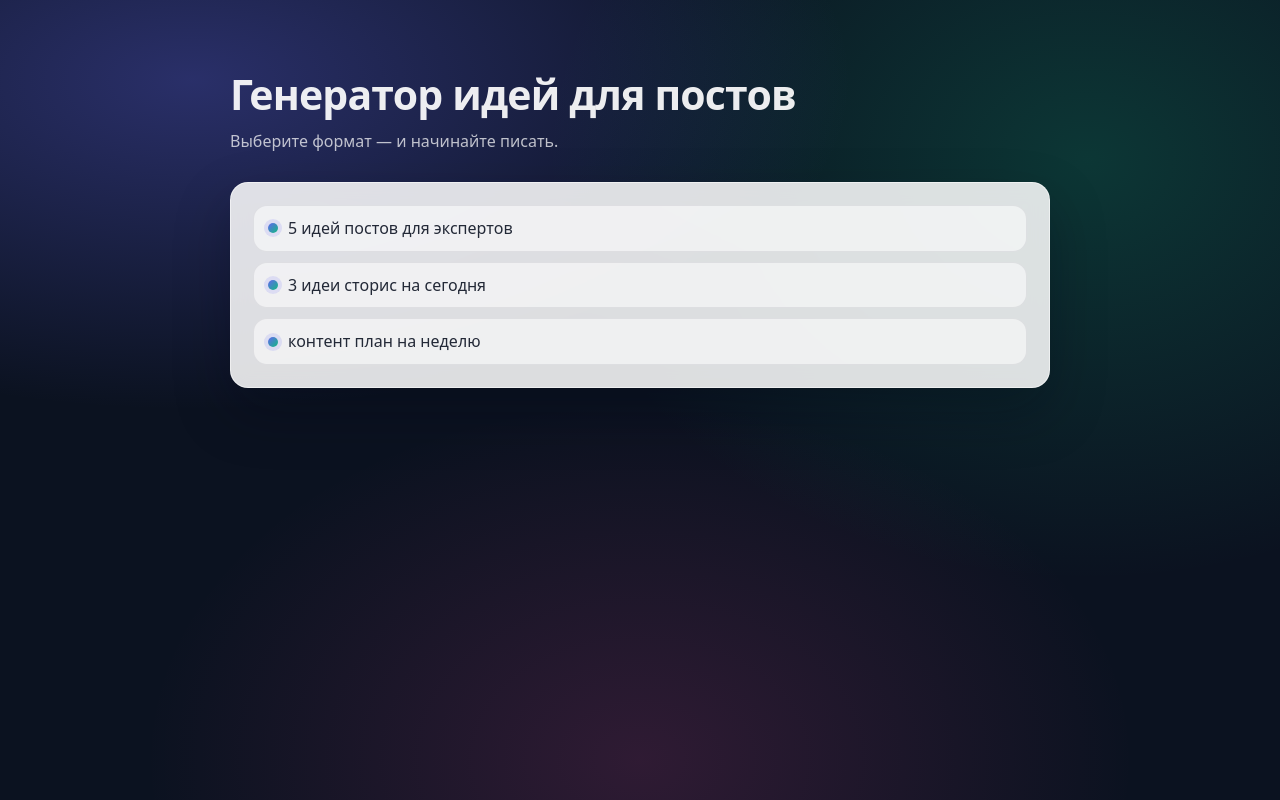
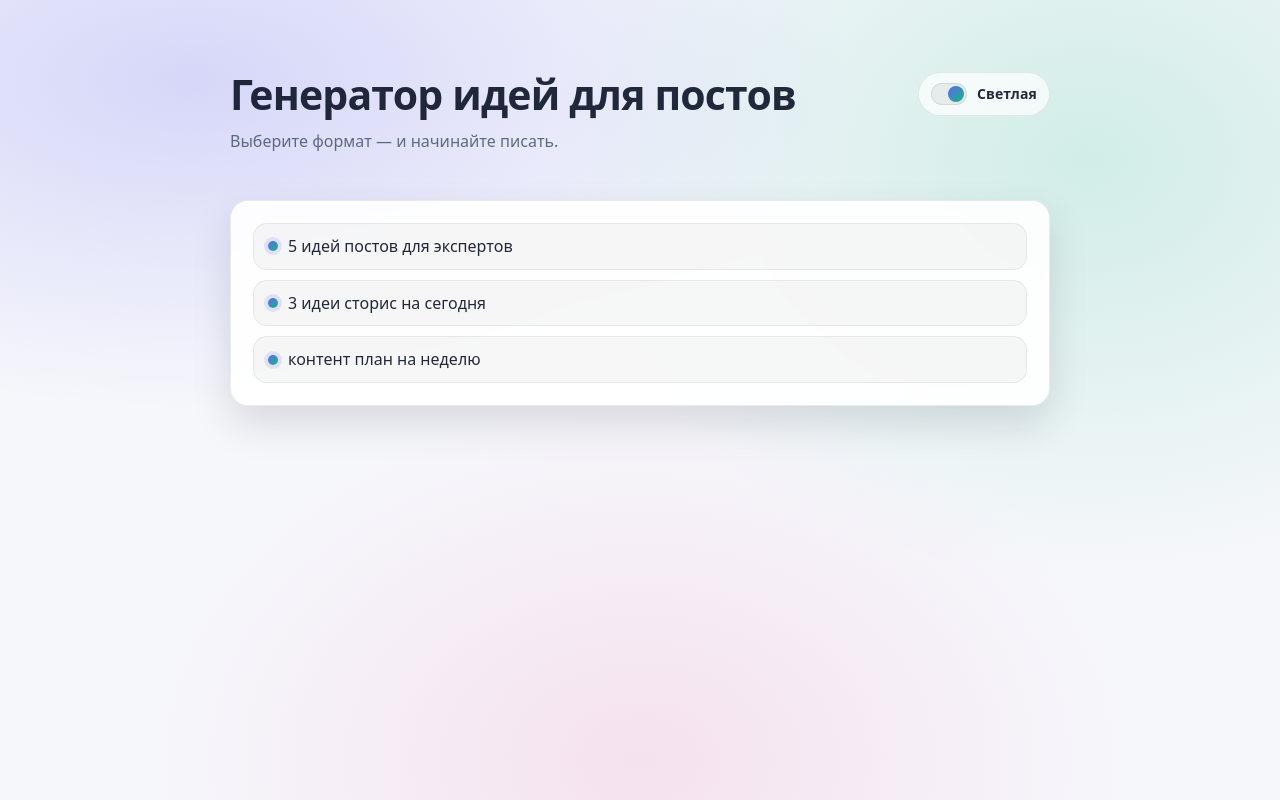
Before and after one commit to AllaUlyanova/proekt-test, a plain HTML site: page index.html in a window 1280 px wide. Drawn offline with Linux system fonts and the light colour scheme.

Commit message:
изменения светлая и темная тема

```diff
--- a/index.html
+++ b/index.html
@@ -4,16 +4,58 @@
     <meta charset="UTF-8" />
     <meta name="viewport" content="width=device-width, initial-scale=1.0" />
     <title>Генератор идей для постов</title>
+    <script>
+      (() => {
+        const storageKey = "theme";
+        const root = document.documentElement;
+        const saved = localStorage.getItem(storageKey);
+        const systemPrefersDark =
+          window.matchMedia &&
+          window.matchMedia("(prefers-color-scheme: dark)").matches;
+        const initial = saved ?? (systemPrefersDark ? "dark" : "light");
+        root.dataset.theme = initial;
+      })();
+    </script>
     <style>
       :root {
-        color-scheme: light;
+        --ring: 0 0 0 6px rgba(99, 102, 241, 0.15);
+        --dot: linear-gradient(135deg, #6366f1, #10b981);
+      }
+
+      html[data-theme="dark"] {
+        color-scheme: dark;
         --bg: #0b1220;
-        --text: #111827;
-        --muted: #6b7280;
+        --page-text: rgba(255, 255, 255, 0.92);
+        --page-muted: rgba(255, 255, 255, 0.72);
         --card: rgba(255, 255, 255, 0.86);
         --border: rgba(255, 255, 255, 0.55);
         --shadow: 0 24px 55px rgba(2, 6, 23, 0.28);
-        --ring: 0 0 0 6px rgba(99, 102, 241, 0.15);
+        --li-bg: rgba(255, 255, 255, 0.55);
+        --li-border: rgba(15, 23, 42, 0.08);
+        --li-text: rgba(17, 24, 39, 0.92);
+        --li-hover-bg: rgba(255, 255, 255, 0.72);
+        --li-hover-border: rgba(99, 102, 241, 0.25);
+        --grad1: rgba(99, 102, 241, 0.35);
+        --grad2: rgba(16, 185, 129, 0.22);
+        --grad3: rgba(236, 72, 153, 0.16);
+      }
+
+      html[data-theme="light"] {
+        color-scheme: light;
+        --bg: #f6f7fb;
+        --page-text: rgba(15, 23, 42, 0.92);
+        --page-muted: rgba(71, 85, 105, 0.85);
+        --card: rgba(255, 255, 255, 0.92);
+        --border: rgba(2, 6, 23, 0.08);
+        --shadow: 0 18px 40px rgba(2, 6, 23, 0.12);
+        --li-bg: rgba(2, 6, 23, 0.03);
+        --li-border: rgba(2, 6, 23, 0.06);
+        --li-text: rgba(15, 23, 42, 0.92);
+        --li-hover-bg: rgba(2, 6, 23, 0.05);
+        --li-hover-border: rgba(99, 102, 241, 0.22);
+        --grad1: rgba(99, 102, 241, 0.22);
+        --grad2: rgba(16, 185, 129, 0.16);
+        --grad3: rgba(236, 72, 153, 0.12);
       }
 
       body {
@@ -22,21 +64,21 @@
           Arial, "Noto Sans", "Liberation Sans", sans-serif;
         background: radial-gradient(
             1200px 600px at 15% 10%,
-            rgba(99, 102, 241, 0.35),
+            var(--grad1),
             transparent 55%
           ),
           radial-gradient(
             900px 700px at 85% 20%,
-            rgba(16, 185, 129, 0.22),
+            var(--grad2),
             transparent 60%
           ),
           radial-gradient(
             900px 650px at 50% 95%,
-            rgba(236, 72, 153, 0.16),
+            var(--grad3),
             transparent 55%
           ),
           var(--bg);
-        color: rgba(255, 255, 255, 0.92);
+        color: var(--page-text);
         min-height: 100vh;
         -webkit-font-smoothing: antialiased;
         -moz-osx-font-smoothing: grayscale;
@@ -48,6 +90,14 @@
         padding: 72px 20px;
       }
 
+      header {
+        display: flex;
+        align-items: flex-start;
+        justify-content: space-between;
+        gap: 16px;
+        margin-bottom: 18px;
+      }
+
       h1 {
         font-size: clamp(28px, 3.2vw, 44px);
         line-height: 1.12;
@@ -57,8 +107,70 @@
 
       p {
         margin: 0 0 22px;
-        color: rgba(255, 255, 255, 0.72);
+        color: var(--page-muted);
         max-width: 58ch;
+      }
+
+      .theme-toggle {
+        appearance: none;
+        border: 1px solid var(--border);
+        background: rgba(255, 255, 255, 0.2);
+        color: var(--page-text);
+        border-radius: 999px;
+        padding: 10px 12px;
+        font: inherit;
+        line-height: 1;
+        display: inline-flex;
+        align-items: center;
+        gap: 10px;
+        cursor: pointer;
+        user-select: none;
+        transition: transform 180ms ease, background 180ms ease, border-color 180ms ease;
+      }
+
+      html[data-theme="light"] .theme-toggle {
+        background: rgba(255, 255, 255, 0.7);
+      }
+
+      .theme-toggle:hover {
+        transform: translateY(-1px);
+        border-color: rgba(99, 102, 241, 0.35);
+      }
+
+      .theme-toggle .pill {
+        width: 34px;
+        height: 20px;
+        border-radius: 999px;
+        border: 1px solid var(--border);
+        background: rgba(255, 255, 255, 0.22);
+        position: relative;
+        flex: 0 0 auto;
+      }
+
+      html[data-theme="light"] .theme-toggle .pill {
+        background: rgba(2, 6, 23, 0.06);
+      }
+
+      .theme-toggle .knob {
+        width: 16px;
+        height: 16px;
+        border-radius: 999px;
+        background: var(--dot);
+        position: absolute;
+        top: 50%;
+        left: 2px;
+        transform: translateY(-50%);
+        transition: left 220ms ease;
+      }
+
+      html[data-theme="light"] .theme-toggle .knob {
+        left: 16px;
+      }
+
+      .theme-toggle .label {
+        font-weight: 600;
+        font-size: 14px;
+        letter-spacing: 0.01em;
       }
 
       .card {
@@ -76,8 +188,8 @@
 
       .card:hover {
         transform: translateY(4px);
-        border-color: rgba(255, 255, 255, 0.8);
-        box-shadow: 0 30px 70px rgba(2, 6, 23, 0.34);
+        border-color: rgba(99, 102, 241, 0.35);
+        box-shadow: 0 30px 70px rgba(2, 6, 23, 0.24);
       }
 
       ul {
@@ -89,9 +201,9 @@
       }
 
       li {
-        color: rgba(17, 24, 39, 0.92);
-        background: rgba(255, 255, 255, 0.55);
-        border: 1px solid rgba(15, 23, 42, 0.08);
+        color: var(--li-text);
+        background: var(--li-bg);
+        border: 1px solid var(--li-border);
         border-radius: 14px;
         padding: 12px 14px;
         line-height: 1.3;
@@ -106,15 +218,15 @@
         width: 10px;
         height: 10px;
         border-radius: 999px;
-        background: linear-gradient(135deg, #6366f1, #10b981);
+        background: var(--dot);
         box-shadow: 0 0 0 4px rgba(99, 102, 241, 0.15);
         flex: 0 0 auto;
       }
 
       li:hover {
         transform: translateY(-1px);
-        background: rgba(255, 255, 255, 0.72);
-        border-color: rgba(99, 102, 241, 0.25);
+        background: var(--li-hover-bg);
+        border-color: var(--li-hover-border);
       }
 
       :focus-visible {
@@ -145,8 +257,16 @@
   </head>
   <body>
     <main>
-      <h1>Генератор идей для постов</h1>
-      <p>Выберите формат — и начинайте писать.</p>
+      <header>
+        <div>
+          <h1>Генератор идей для постов</h1>
+          <p>Выберите формат — и начинайте писать.</p>
+        </div>
+        <button class="theme-toggle" type="button" id="themeToggle">
+          <span class="pill" aria-hidden="true"><span class="knob"></span></span>
+          <span class="label" id="themeLabel">Тема</span>
+        </button>
+      </header>
 
       <section class="card" aria-label="Список вариантов">
         <ul>
@@ -156,5 +276,28 @@
         </ul>
       </section>
     </main>
+    <script>
+      (() => {
+        const storageKey = "theme";
+        const root = document.documentElement;
+        const btn = document.getElementById("themeToggle");
+        const label = document.getElementById("themeLabel");
+
+        const setTheme = (theme) => {
+          root.dataset.theme = theme;
+          localStorage.setItem(storageKey, theme);
+          label.textContent = theme === "light" ? "Светлая" : "Тёмная";
+          btn.setAttribute("aria-label", `Переключить тему (сейчас: ${label.textContent})`);
+        };
+
+        const toggle = () => {
+          const current = root.dataset.theme === "light" ? "light" : "dark";
+          setTheme(current === "light" ? "dark" : "light");
+        };
+
+        btn.addEventListener("click", toggle);
+        setTheme(root.dataset.theme === "light" ? "light" : "dark");
+      })();
+    </script>
   </body>
 </html>
```
